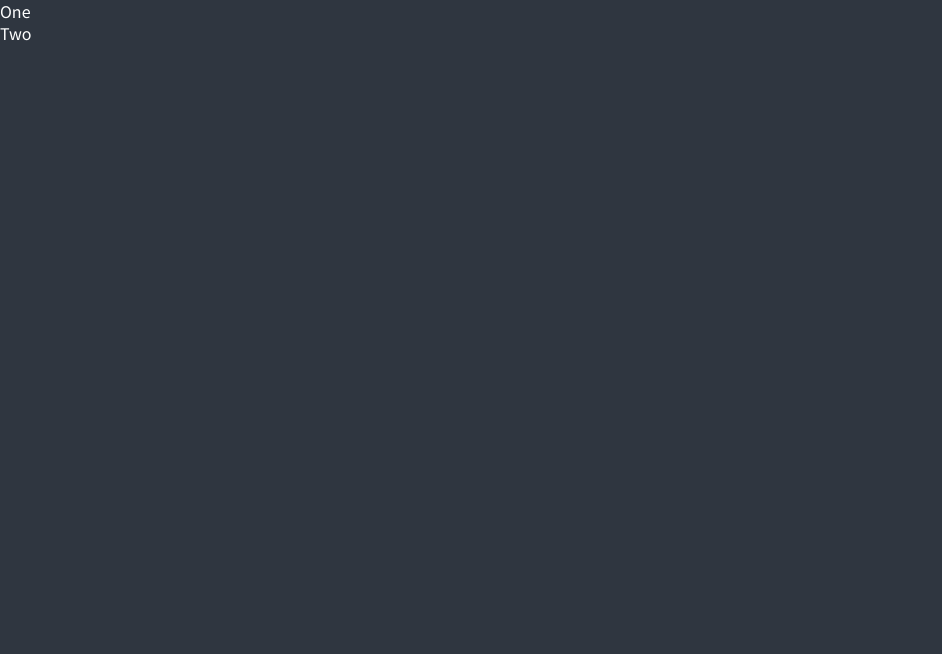
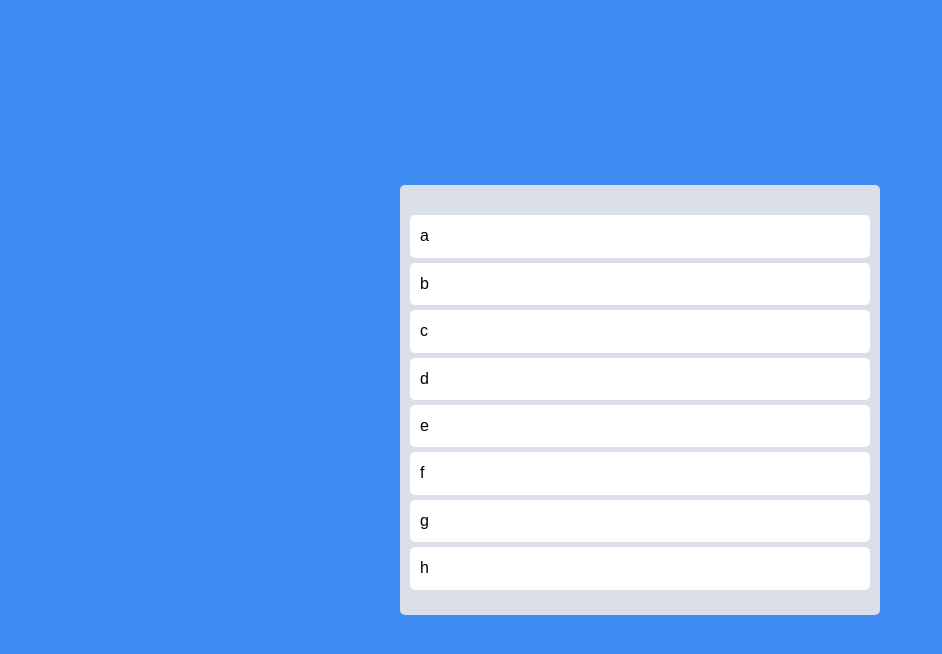
Before and after one commit to JobMarketIsCold/ReactMiddleClassIsCold, a React (Create React App) app: page / in a window 1280 px wide. Shown: the top 654 px of the page, without its empty margins (0-942 px from the left). Built offline with nearby package versions, Linux system fonts and the light colour scheme.

Commit message:
change style and study rbd

```diff
--- a/src/App.tsx
+++ b/src/App.tsx
@@ -1,31 +1,76 @@
-import { DragDropContext, Draggable, Droppable } from "react-beautiful-dnd";
+import { DragDropContext, Draggable, DropResult, Droppable } from "react-beautiful-dnd";
+import { useRecoilState } from "recoil";
+import { styled } from "styled-components";
+import { toDoState } from "./atoms";
+
+const Wrapper = styled.div`
+	display: flex;
+	max-width: 480px;
+	width: 100%;
+	margin: 0 auto;
+	justify-content: center;
+	align-items: center;
+	height: 100vh;
+`;
+
+const Boards = styled.div`
+	display: grid;
+	width: 100%;
+	grid-template-columns: repeat(1, 1fr);
+`;
+
+const Board = styled.div`
+	padding: 20px 10px;
+	padding-top: 30px;
+	background-color: ${(props) => props.theme.boardColor};
+	border-radius: 5px;
+	min-height: 200px;
+`;
+
+const Card = styled.div`
+	border-radius: 5px;
+	padding: 10px 10px;
+	margin-bottom: 5px;
+	background-color: ${(props) => props.theme.cardColor};
+`;
 
 function App() {
-	const onDargEnd = () => {};
+	const [toDos, setToDos] = useRecoilState(toDoState);
+	const onDargEnd = ({ draggableId, destination, source }: DropResult) => {
+		if (!destination) return;
+		setToDos((oldToDos) => {
+			const copyToDos = [...oldToDos];
+			copyToDos.splice(source.index, 1);
+			copyToDos.splice(destination?.index, 0, draggableId);
+			return copyToDos;
+		});
+	};
 	return (
 		<DragDropContext onDragEnd={onDargEnd}>
-			<div>
+			<Wrapper>
+				<Boards>
 					<Droppable droppableId="one">
 						{(provided) => (
-						<ul {...provided.innerRef} {...provided.droppableProps}>
-							<Draggable draggableId="first" index={1}>
+							<Board ref={provided.innerRef} {...provided.droppableProps}>
+								{toDos.map((toDo, index) => (
+									<Draggable key={toDo} draggableId={toDo} index={index}>
 										{(provided) => (
-									<li {...provided.draggableProps} {...provided.dragHandleProps}>
-										One
-									</li>
+											<Card
+												ref={provided.innerRef}
+												{...provided.dragHandleProps}
+												{...provided.draggableProps}
+											>
+												{toDo}
+											</Card>
 										)}
 									</Draggable>
-							<Draggable draggableId="first" index={1}>
-								{(provided) => (
-									<li {...provided.draggableProps} {...provided.dragHandleProps}>
-										Two
-									</li>
-								)}
-							</Draggable>
-						</ul>
+								))}
+								{provided.placeholder}
+							</Board>
 						)}
 					</Droppable>
-			</div>
+				</Boards>
+			</Wrapper>
 		</DragDropContext>
 	);
 }
--- a/src/atoms.ts
+++ b/src/atoms.ts
@@ -1 +1,6 @@
 import { atom, selector } from "recoil";
+
+export const toDoState = atom({
+	key: "toDo",
+	default: ["a", "b", "c", "d", "e", "f", "g", "h"],
+});
--- a/src/index.tsx
+++ b/src/index.tsx
@@ -68,7 +68,7 @@
   height: 100vh;
 	font-family: "Noto Sans KR", sans-serif;
   background-color: ${(props) => props.theme.bgColor};
-  color: ${(props) => props.theme.textColor};
+  color: blacks;
   line-height: 1.4;
   transition: 0.5s ease-in-out all;
 }
--- a/src/theme.ts
+++ b/src/theme.ts
@@ -1,10 +1,7 @@
 import { DefaultTheme } from "styled-components";
 
 export const darkTheme: DefaultTheme = {
-	bgColor: "#2f3640",
-	textColor: "white",
-	accentColor: "#9c88ff",
-	cardBgColor: "transparent",
-	toggleBgColor: "white",
-	toggleTextColor: "black",
+	bgColor: "#3F8CF2",
+	boardColor: "#DADFE9",
+	cardColor: "white",
 };
```
Also changed, not shown: src/styled.d.ts (+2 -5 lines). Lines whose indentation alone changed are shown as unchanged.
